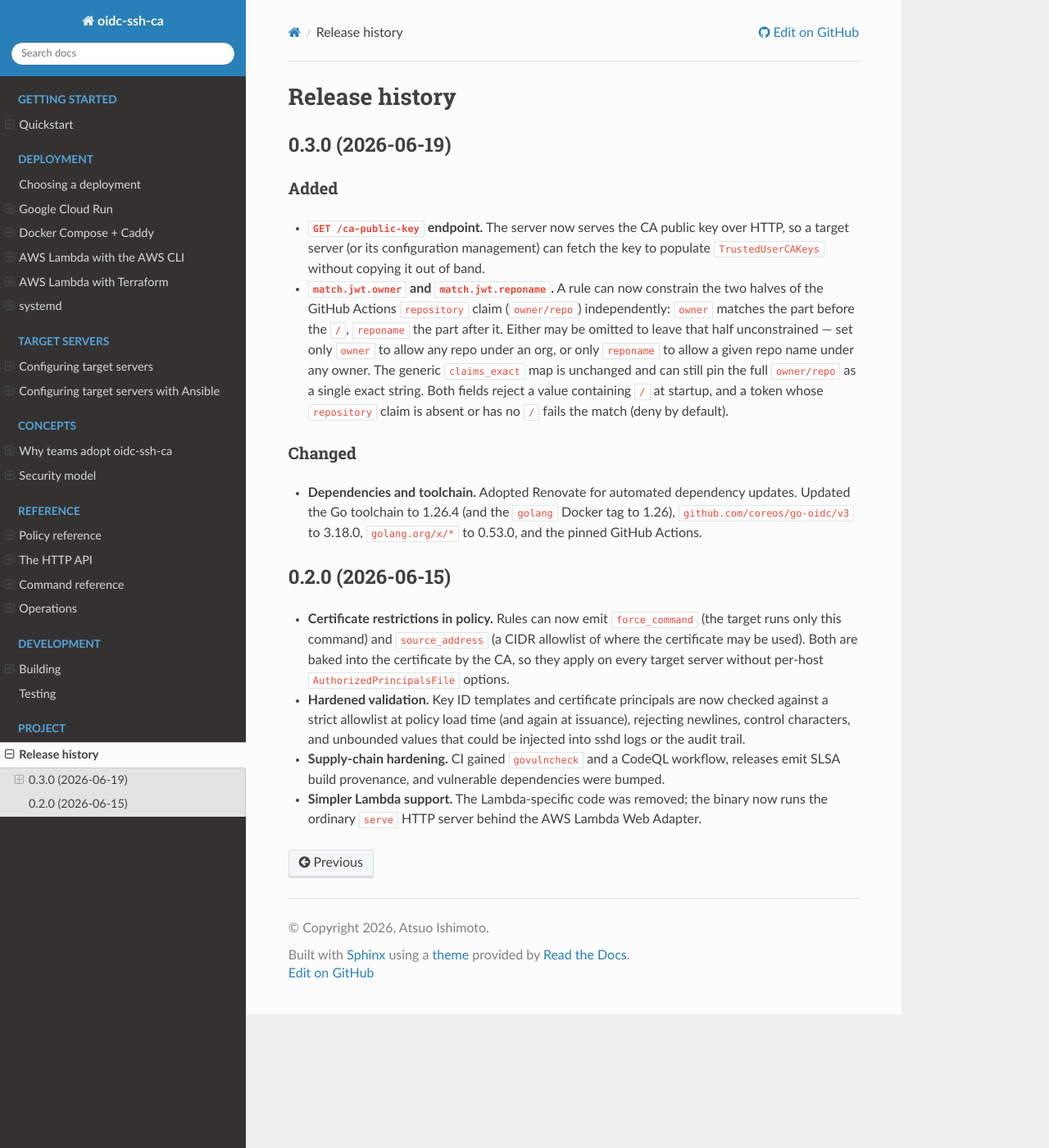
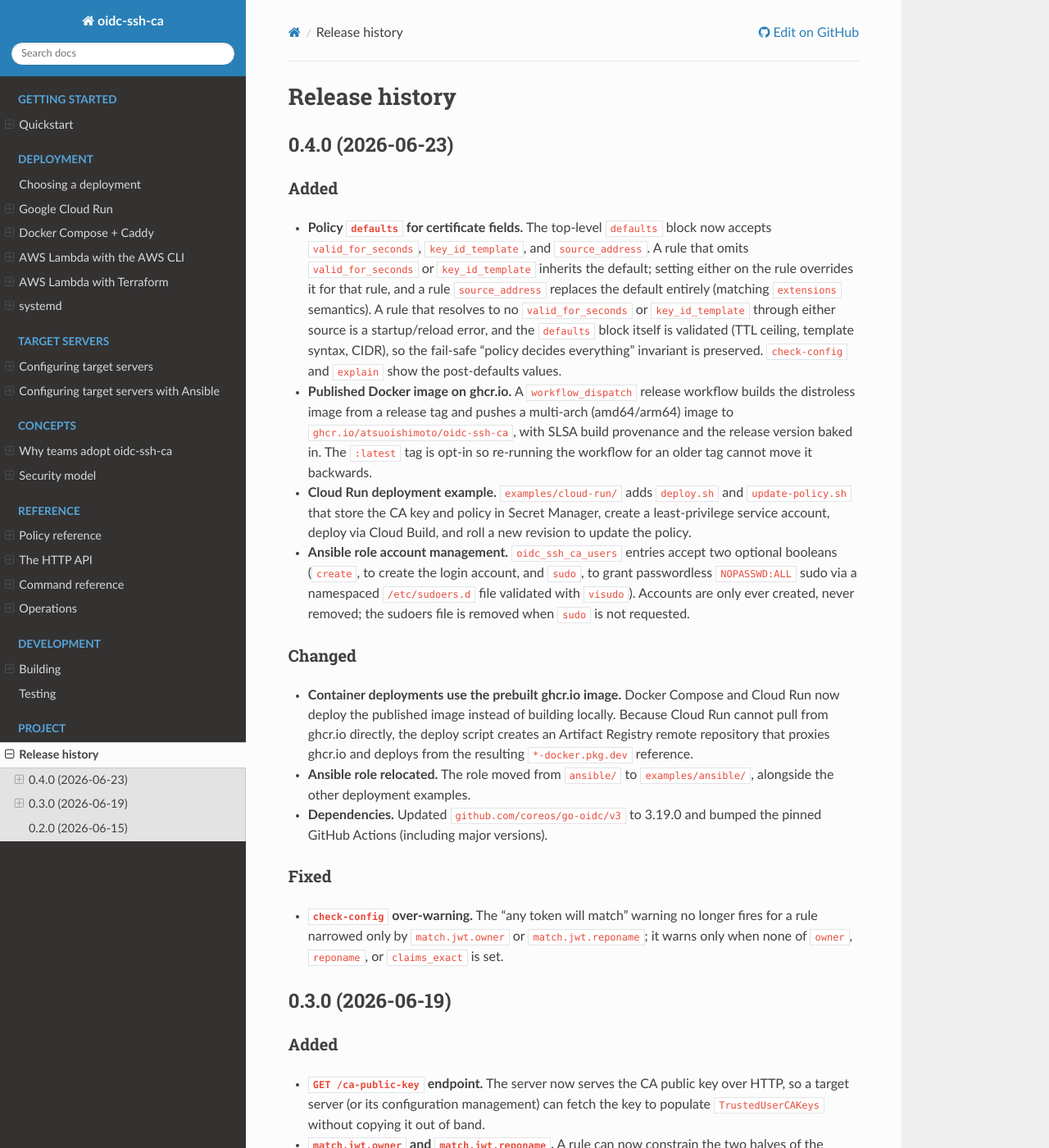
Before and after one commit to atsuoishimoto/oidc-ssh-ca, a Sphinx documentation site: the page built from docs/history.md, in a window 1280 px wide and 1400 px high. Shown: the whole window at 82% size. Built offline with Sphinx 7.4.7 and the Read the Docs theme 3.1.0, drawn with Linux system fonts in a browser that asks for light colours.

Commit message:
Release 0.4.0: bump version and add release history
Summarize the 0.3.0 -> 0.4.0 changes in docs/history.md: policy defaults
for valid_for_seconds/key_id_template/source_address, the published
ghcr.io Docker image and release workflow, the Cloud Run example,
Ansible account/sudo management, the ghcr.io-based container deployments,
the Ansible relocation, dependency bumps, and the check-config warning fix.

Claude-Session: https://claude.ai/code/session_01PMdaVcMf7UhtyYQL1o9WAF

```diff
--- a/docs/history.md
+++ b/docs/history.md
@@ -1,4 +1,56 @@
 # Release history
+
+## 0.4.0 (2026-06-23)
+
+### Added
+
+- **Policy `defaults` for certificate fields.** The top-level `defaults`
+  block now accepts `valid_for_seconds`, `key_id_template`, and
+  `source_address`. A rule that omits `valid_for_seconds` or
+  `key_id_template` inherits the default; setting either on the rule
+  overrides it for that rule, and a rule `source_address` replaces the
+  default entirely (matching `extensions` semantics). A rule that resolves
+  to no `valid_for_seconds` or `key_id_template` through either source is a
+  startup/reload error, and the `defaults` block itself is validated (TTL
+  ceiling, template syntax, CIDR), so the fail-safe "policy decides
+  everything" invariant is preserved. `check-config` and `explain` show the
+  post-defaults values.
+- **Published Docker image on ghcr.io.** A `workflow_dispatch` release
+  workflow builds the distroless image from a release tag and pushes a
+  multi-arch (amd64/arm64) image to
+  `ghcr.io/atsuoishimoto/oidc-ssh-ca`, with SLSA build provenance and the
+  release version baked in. The `:latest` tag is opt-in so re-running the
+  workflow for an older tag cannot move it backwards.
+- **Cloud Run deployment example.** `examples/cloud-run/` adds `deploy.sh`
+  and `update-policy.sh` that store the CA key and policy in Secret Manager,
+  create a least-privilege service account, deploy via Cloud Build, and roll
+  a new revision to update the policy.
+- **Ansible role account management.** `oidc_ssh_ca_users` entries accept
+  two optional booleans (`create`, to create the login account, and `sudo`,
+  to grant passwordless `NOPASSWD:ALL` sudo via a namespaced
+  `/etc/sudoers.d` file validated with `visudo`). Accounts are only ever
+  created, never removed; the sudoers file is removed when `sudo` is not
+  requested.
+
+### Changed
+
+- **Container deployments use the prebuilt ghcr.io image.** Docker Compose
+  and Cloud Run now deploy the published image instead of building locally.
+  Because Cloud Run cannot pull from ghcr.io directly, the deploy script
+  creates an Artifact Registry remote repository that proxies ghcr.io and
+  deploys from the resulting `*-docker.pkg.dev` reference.
+- **Ansible role relocated.** The role moved from `ansible/` to
+  `examples/ansible/`, alongside the other deployment examples.
+- **Dependencies.** Updated `github.com/coreos/go-oidc/v3` to 3.19.0 and
+  bumped the pinned GitHub Actions (including major versions).
+
+### Fixed
+
+- **`check-config` over-warning.** The "any token will match" warning no
+  longer fires for a rule narrowed only by `match.jwt.owner` or
+  `match.jwt.reponame`; it warns only when none of `owner`, `reponame`, or
+  `claims_exact` is set.
+
 
 ## 0.3.0 (2026-06-19)
 
```
Also changed, not shown: 1 other file.
